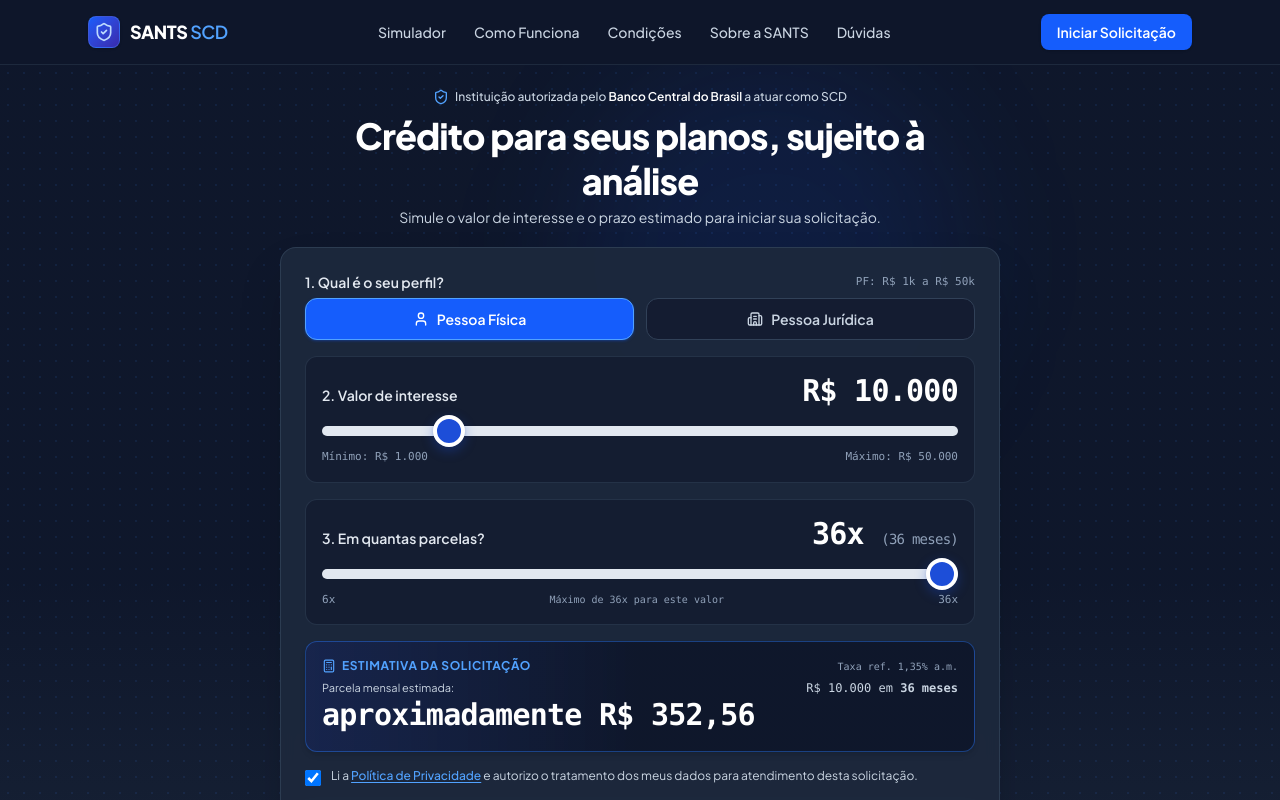
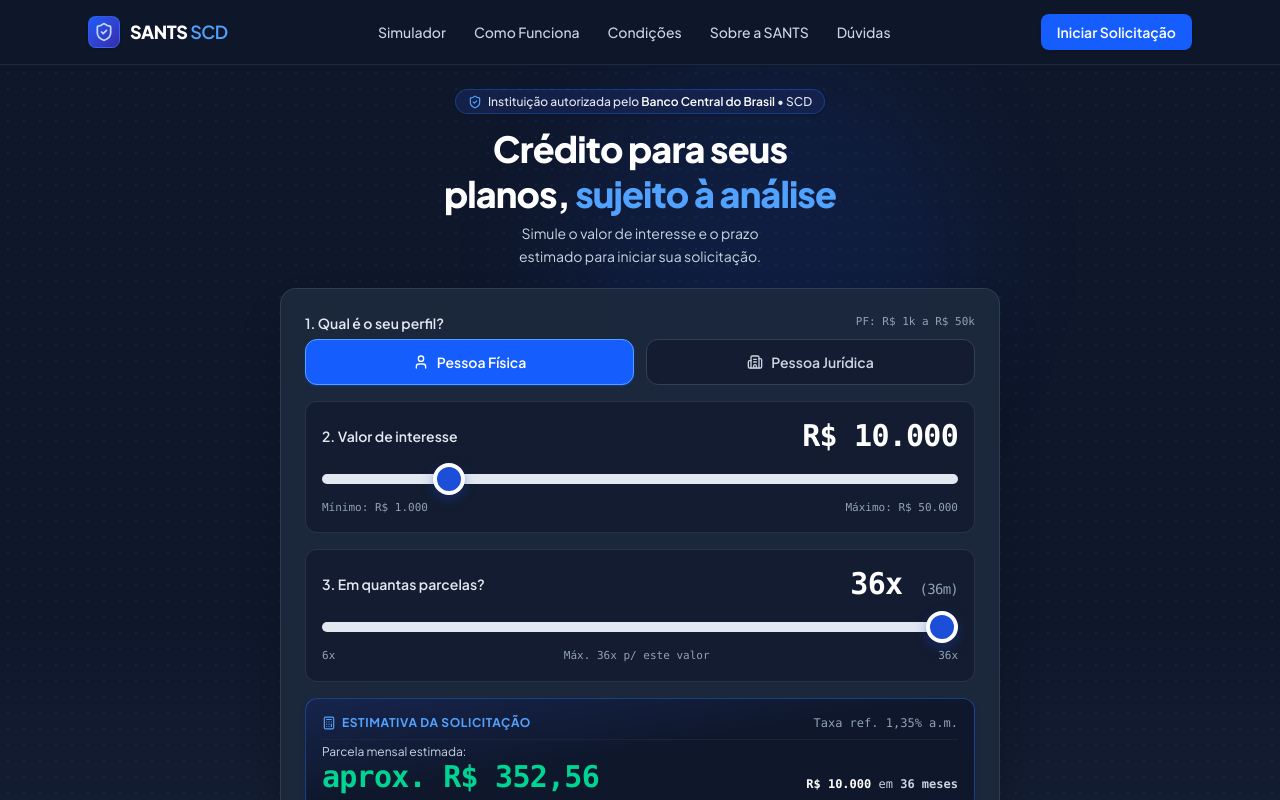
Before and after one commit to appestoquebras-eng/SANTS-SCD---Solicita-o-de-Cr-dito, a React (Vite) app: page / in a window 1280 px wide. Shown: the top 800 px of the page. Built offline with nearby package versions, Linux system fonts and the light colour scheme; no server answers.

Commit message:
style: adjust SimulatorHero layout padding and spacing
Refine vertical padding and container spacing to improve component alignment and visual hierarchy.

```diff
--- a/src/components/SimulatorHero.tsx
+++ b/src/components/SimulatorHero.tsx
@@ -195,43 +195,45 @@ export const SimulatorHero: React.FC<SimulatorHeroProps> = ({ onOpenPrivacy, onO
   };
 
   return (
-    <section id="simulador" className="relative pt-2 pb-8 sm:pt-6 sm:pb-12 bg-gradient-to-b from-slate-900 via-slate-900 to-slate-800 text-white overflow-hidden">
+    <section id="simulador" className="relative pt-3 pb-8 sm:pt-6 sm:pb-12 bg-gradient-to-b from-slate-900 via-slate-900 to-slate-800 text-white overflow-hidden">
       {/* Visual background textures */}
       <div className="absolute inset-0 opacity-10 bg-[radial-gradient(#3b82f6_1px,transparent_1px)] [background-size:16px_16px] pointer-events-none" />
       <div className="absolute top-0 right-1/4 w-96 h-96 bg-blue-600/10 rounded-full blur-3xl pointer-events-none" />
 
       <div className="relative max-w-3xl mx-auto px-4 sm:px-6">
 
-        {/* Informação Institucional e Regulatória Compacta */}
-        <div className="flex items-center justify-center gap-1.5 mb-2 text-center">
-          <ShieldCheck className="w-4 h-4 text-blue-400 shrink-0" />
-          <p className="text-xs text-slate-300 font-medium">
-            Instituição autorizada pelo <span className="text-white font-semibold">Banco Central do Brasil</span> a atuar como SCD
-          </p>
+        {/* Informação Institucional e Regulatória Compacta (Badge centralizado e harmonioso) */}
+        <div className="flex justify-center mb-2.5 sm:mb-3">
+          <div className="inline-flex items-center justify-center gap-1.5 px-3 py-1 rounded-full bg-blue-950/70 border border-blue-500/30 text-center shadow-sm max-w-full">
+            <ShieldCheck className="w-3.5 h-3.5 text-blue-400 shrink-0" />
+            <p className="text-[11px] sm:text-xs text-slate-200 font-medium leading-tight text-center">
+              Instituição autorizada pelo <span className="text-white font-semibold">Banco Central do Brasil</span> • SCD
+            </p>
+          </div>
         </div>
 
-        {/* Hero Title & Subtitle Compacto */}
-        <div className="text-center max-w-xl mx-auto mb-3 sm:mb-5">
-          <h1 className="text-xl sm:text-3xl md:text-4xl font-extrabold tracking-tight text-white mb-1 leading-tight">
-            Crédito para seus planos, sujeito à análise
+        {/* Hero Title & Subtitle com tipografia balanceada para mobile */}
+        <div className="text-center max-w-xl mx-auto mb-3.5 sm:mb-5 px-1">
+          <h1 className="text-2xl sm:text-3xl md:text-4xl font-extrabold tracking-tight text-white mb-1.5 leading-snug sm:leading-tight text-balance">
+            Crédito para seus planos, <span className="text-blue-400">sujeito à análise</span>
           </h1>
-          <p className="text-xs sm:text-sm text-slate-300">
+          <p className="text-xs sm:text-sm text-slate-300 leading-relaxed text-balance max-w-md mx-auto">
             Simule o valor de interesse e o prazo estimado para iniciar sua solicitação.
           </p>
         </div>
 
-        {/* Main Interactive Simulator Card - Compacto e direto ao ponto */}
-        <div className="bg-slate-800/95 border border-slate-700/80 rounded-2xl p-3.5 sm:p-6 shadow-2xl backdrop-blur-sm space-y-3.5 sm:space-y-4">
+        {/* Main Interactive Simulator Card - Compacto, fluido e fácil de preencher */}
+        <div className="bg-slate-800/95 border border-slate-700/80 rounded-2xl p-4 sm:p-6 shadow-2xl backdrop-blur-sm space-y-3.5 sm:space-y-4">
 
           {/* ================================================================= */}
           {/* PASSO 1: Qual é o seu perfil? (Compacto) */}
           {/* ================================================================= */}
           <div>
-            <div className="flex items-center justify-between mb-1.5">
+            <div className="flex items-center justify-between gap-2 mb-1.5">
               <label className="text-xs sm:text-sm font-semibold text-slate-200">
                 1. Qual é o seu perfil?
               </label>
-              <span className="text-[11px] text-slate-400 font-mono">
+              <span className="text-[11px] text-slate-400 font-mono shrink-0">
                 {profile === 'PF' ? 'PF: R$ 1k a R$ 50k' : 'PJ: R$ 5k a R$ 100k'}
               </span>
             </div>
@@ -239,7 +241,7 @@ export const SimulatorHero: React.FC<SimulatorHeroProps> = ({ onOpenPrivacy, onO
               <button
                 type="button"
                 onClick={() => handleProfileChange('PF')}
-                className={`flex items-center justify-center gap-2 py-2 sm:py-2.5 px-3 rounded-xl border text-xs sm:text-sm font-semibold transition-all cursor-pointer ${
+                className={`flex items-center justify-center gap-2 py-2.5 sm:py-3 px-3 rounded-xl border text-xs sm:text-sm font-semibold transition-all cursor-pointer ${
                   profile === 'PF'
                     ? 'bg-blue-600 text-white border-blue-400 shadow-sm shadow-blue-600/30'
                     : 'bg-slate-900/60 text-slate-300 border-slate-700 hover:bg-slate-700/50 hover:text-white'
@@ -253,7 +255,7 @@ export const SimulatorHero: React.FC<SimulatorHeroProps> = ({ onOpenPrivacy, onO
               <button
                 type="button"
                 onClick={() => handleProfileChange('PJ')}
-                className={`flex items-center justify-center gap-2 py-2 sm:py-2.5 px-3 rounded-xl border text-xs sm:text-sm font-semibold transition-all cursor-pointer ${
+                className={`flex items-center justify-center gap-2 py-2.5 sm:py-3 px-3 rounded-xl border text-xs sm:text-sm font-semibold transition-all cursor-pointer ${
                   profile === 'PJ'
                     ? 'bg-blue-600 text-white border-blue-400 shadow-sm shadow-blue-600/30'
                     : 'bg-slate-900/60 text-slate-300 border-slate-700 hover:bg-slate-700/50 hover:text-white'
@@ -269,18 +271,18 @@ export const SimulatorHero: React.FC<SimulatorHeroProps> = ({ onOpenPrivacy, onO
           {/* ================================================================= */}
           {/* PASSO 2: Qual valor você deseja solicitar? (Valor de interesse) */}
           {/* ================================================================= */}
-          <div className="bg-slate-900/55 rounded-xl p-3 sm:p-4 border border-slate-700/60">
-            <div className="flex items-baseline justify-between mb-1">
+          <div className="bg-slate-900/60 rounded-xl p-3.5 sm:p-4 border border-slate-700/60">
+            <div className="flex items-center justify-between gap-2 mb-1.5">
               <label htmlFor="amount-slider" className="text-xs sm:text-sm font-semibold text-slate-200">
                 2. Valor de interesse
               </label>
-              <span className="text-xl sm:text-3xl font-black text-white font-mono tracking-tight">
+              <span className="text-xl sm:text-2xl md:text-3xl font-black text-white font-mono tracking-tight shrink-0">
                 {formatCurrencyBRL(amount)}
               </span>
             </div>
 
             {/* Slider de valor */}
-            <div className="py-1">
+            <div className="py-1.5">
               <input
                 id="amount-slider"
                 type="range"
@@ -289,7 +291,7 @@ export const SimulatorHero: React.FC<SimulatorHeroProps> = ({ onOpenPrivacy, onO
                 step={currentConfig.step}
                 value={amount}
                 onChange={(e) => handleAmountChange(Number(e.target.value))}
-                className="w-full accent-blue-500 cursor-pointer h-2 bg-slate-700 rounded-lg"
+                className="w-full accent-blue-500 cursor-pointer h-2.5 bg-slate-700 rounded-lg touch-pan-x"
                 aria-valuemin={currentConfig.minAmount}
                 aria-valuemax={currentConfig.maxAmount}
                 aria-valuenow={amount}
@@ -307,18 +309,18 @@ export const SimulatorHero: React.FC<SimulatorHeroProps> = ({ onOpenPrivacy, onO
           {/* ================================================================= */}
           {/* PASSO 3: Em quantas parcelas? */}
           {/* ================================================================= */}
-          <div className="bg-slate-900/55 rounded-xl p-3 sm:p-4 border border-slate-700/60">
-            <div className="flex items-baseline justify-between mb-1">
+          <div className="bg-slate-900/60 rounded-xl p-3.5 sm:p-4 border border-slate-700/60">
+            <div className="flex items-center justify-between gap-2 mb-1.5">
               <label htmlFor="term-slider" className="text-xs sm:text-sm font-semibold text-slate-200">
                 3. Em quantas parcelas?
               </label>
-              <span className="text-xl sm:text-3xl font-black text-white font-mono tracking-tight">
-                {term}x <span className="text-xs sm:text-sm font-normal text-slate-400">({term} meses)</span>
+              <span className="text-xl sm:text-2xl md:text-3xl font-black text-white font-mono tracking-tight shrink-0">
+                {term}x <span className="text-xs sm:text-sm font-normal text-slate-400">({term}m)</span>
               </span>
             </div>
 
             {/* Slider de parcelas */}
-            <div className="py-1">
+            <div className="py-1.5">
               <input
                 id="term-slider"
                 type="range"
@@ -327,7 +329,7 @@ export const SimulatorHero: React.FC<SimulatorHeroProps> = ({ onOpenPrivacy, onO
                 step={1}
                 value={term}
                 onChange={(e) => handleTermChange(Number(e.target.value))}
-                className="w-full accent-blue-500 cursor-pointer h-2 bg-slate-700 rounded-lg"
+                className="w-full accent-blue-500 cursor-pointer h-2.5 bg-slate-700 rounded-lg touch-pan-x"
                 aria-valuemin={CREDIT_CONFIG.minimumTermMonths}
                 aria-valuemax={maxAllowedTerm}
                 aria-valuenow={term}
@@ -338,8 +340,8 @@ export const SimulatorHero: React.FC<SimulatorHeroProps> = ({ onOpenPrivacy, onO
             {/* Extremidades */}
             <div className="flex justify-between items-center text-[11px] text-slate-400 font-mono mt-1">
               <span>{CREDIT_CONFIG.minimumTermMonths}x</span>
-              <span className="text-[10px] text-slate-400">
-                Máximo de {maxAllowedTerm}x para este valor
+              <span className="text-[10px] sm:text-[11px] text-slate-400 text-center px-1">
+                Máx. {maxAllowedTerm}x p/ este valor
               </span>
               <span>{maxAllowedTerm}x</span>
             </div>
@@ -348,26 +350,29 @@ export const SimulatorHero: React.FC<SimulatorHeroProps> = ({ onOpenPrivacy, onO
           {/* ================================================================= */}
           {/* PASSO 4: Card de Resultado (Estimativa da solicitação) Compacto */}
           {/* ================================================================= */}
-          <div className="p-3 sm:p-4 bg-gradient-to-r from-blue-950/70 via-slate-900 to-slate-900 border border-blue-500/40 rounded-xl shadow-md">
-            <div className="flex items-center justify-between gap-2 mb-1">
+          <div className="p-3.5 sm:p-4 bg-gradient-to-br from-blue-950/70 via-slate-900 to-slate-900 border border-blue-500/40 rounded-xl shadow-md space-y-2">
+            <div className="flex items-center justify-between gap-2">
               <div className="flex items-center gap-1.5 text-blue-400 text-xs font-bold uppercase tracking-wider">
                 <Calculator className="w-3.5 h-3.5 shrink-0" />
                 <span>Estimativa da solicitação</span>
               </div>
-              <span className="text-[10px] text-slate-400 font-mono">
+              <span className="text-[10px] sm:text-xs text-slate-400 font-mono shrink-0">
                 Taxa ref. 1,35% a.m.
               </span>
             </div>
 
-            <div className="flex flex-wrap items-baseline justify-between gap-1 py-0.5">
+            <div className="flex flex-col sm:flex-row sm:items-end justify-between gap-2 pt-1 border-t border-slate-800/80">
               <div>
-                <span className="text-[11px] text-slate-300 block">Parcela mensal estimada:</span>
-                <div className="text-2xl sm:text-3xl font-black text-white font-mono tracking-tight">
-                  aproximadamente {formatCurrencyExactBRL(estimatedPayment)}
+                <span className="text-[11px] sm:text-xs text-slate-300 block mb-0.5">
+                  Parcela mensal estimada:
+                </span>
+                <div className="text-2xl sm:text-3xl font-black text-emerald-400 font-mono tracking-tight leading-none">
+                  aprox. {formatCurrencyExactBRL(estimatedPayment)}
                 </div>
               </div>
-              <div className="text-right text-xs text-slate-300 font-mono">
-                <span>{formatCurrencyBRL(amount)}</span> em <strong>{term} meses</strong>
+              <div className="text-left sm:text-right text-xs text-slate-300 font-mono bg-slate-950/50 sm:bg-transparent px-2.5 py-1 sm:p-0 rounded-lg border border-slate-800/60 sm:border-0 inline-flex sm:block items-center justify-between">
+                <span className="text-slate-400 sm:hidden">Resumo:</span>
+                <span><strong className="text-white">{formatCurrencyBRL(amount)}</strong> em <strong>{term} meses</strong></span>
               </div>
             </div>
           </div>
@@ -417,9 +422,9 @@ export const SimulatorHero: React.FC<SimulatorHeroProps> = ({ onOpenPrivacy, onO
             type="button"
             disabled={!agreedPrivacy || routing}
             onClick={handleWhatsAppClick}
-            className={`w-full py-3.5 px-5 rounded-xl font-bold text-base sm:text-lg flex items-center justify-center gap-2.5 transition-all duration-200 cursor-pointer shadow-lg ${
+            className={`w-full py-3.5 px-4 rounded-xl font-bold text-base sm:text-lg flex items-center justify-center gap-2.5 transition-all duration-200 cursor-pointer shadow-lg active:scale-[0.99] ${
               agreedPrivacy
-                ? 'bg-emerald-600 hover:bg-emerald-500 active:bg-emerald-700 text-white shadow-emerald-900/30 hover:scale-[1.005]'
+                ? 'bg-emerald-600 hover:bg-emerald-500 active:bg-emerald-700 text-white shadow-emerald-900/30'
                 : 'bg-slate-700 text-slate-400 cursor-not-allowed opacity-60 shadow-none'
             }`}
           >
@@ -431,7 +436,7 @@ export const SimulatorHero: React.FC<SimulatorHeroProps> = ({ onOpenPrivacy, onO
             >
               <path d="M12.031 2C6.516 2 2.025 6.491 2.025 12.006c0 1.93.551 3.734 1.508 5.263L2.002 22l4.898-1.503a9.96 9.96 0 0 0 5.131 1.517c5.515 0 10.006-4.491 10.006-10.008C22.037 6.491 17.546 2 12.031 2zm0 18.232c-1.637 0-3.153-.473-4.437-1.285l-.318-.201-2.923.898.908-2.854-.207-.328A8.19 8.19 0 0 1 3.82 12.006C3.82 7.481 7.498 3.803 12.031 3.803c4.533 0 8.211 3.678 8.211 8.203 0 4.525-3.678 8.226-8.211 8.226zm4.502-6.149c-.247-.124-1.463-.722-1.69-.805-.227-.082-.392-.124-.557.124-.165.247-.64 1.052-.784 1.217-.144.165-.289.186-.536.062-.247-.124-1.043-.385-1.986-1.226-.734-.655-1.23-1.464-1.374-1.711-.144-.247-.015-.38.109-.504.111-.111.247-.289.371-.433.124-.144.165-.247.247-.412.082-.165.041-.309-.021-.433-.062-.124-.557-1.34-.763-1.835-.2-.482-.404-.417-.557-.425l-.474-.008c-.165 0-.433.062-.66.309-.227.247-.866.845-.866 2.062 0 1.216.887 2.392 1.01 2.557.124.165 1.745 2.665 4.227 3.738.591.255 1.052.408 1.412.522.593.188 1.134.161 1.56.098.476-.071 1.463-.598 1.669-1.175.206-.577.206-1.072.144-1.175-.062-.103-.227-.165-.474-.289z" />
             </svg>
-            <span>{routing ? 'Encaminhando…' : 'Continuar pelo WhatsApp'}</span>
+            <span>{routing ? 'Encaminhando…' : 'Solicitar Análise!'}</span>
           </button>
 
           {!agreedPrivacy && (
@@ -444,14 +449,14 @@ export const SimulatorHero: React.FC<SimulatorHeroProps> = ({ onOpenPrivacy, onO
           {/* ================================================================= */}
           {/* EXPLICAÇÕES E CONDIÇÕES REGULATÓRIAS (EM BAIXO DO BOTÃO) */}
           {/* ================================================================= */}
-          <div className="pt-3 border-t border-slate-700/60 space-y-1.5 text-[11px] text-slate-400 leading-relaxed text-center sm:text-left">
+          <div className="pt-3 border-t border-slate-700/60 space-y-2 text-[11px] sm:text-xs text-slate-400 leading-relaxed text-center sm:text-left text-balance">
             <p>
               <strong className="text-slate-300">Explicações e Condições:</strong> Esta é apenas uma estimativa calculada com a taxa de referência mínima informada de 1,35% ao mês (equivalente a partir de aprox. 17,46% ao ano). A taxa efetiva, CET, custos, valor da parcela e demais condições podem variar conforme modalidade, perfil e análise de crédito. O número máximo de parcelas varia conforme o valor de interesse.
             </p>
-            <p className="text-slate-500">
+            <p className="text-slate-500 text-[10px] sm:text-[11px]">
               A estimativa acima utiliza apenas a taxa mensal de referência e pode não incluir CET, tributos, seguros ou outros custos eventualmente aplicáveis. Estimativa informativa; não representa aprovação, proposta vinculante ou garantia de concessão de crédito.
             </p>
-            <p className="text-slate-400 font-medium text-center">
+            <p className="text-slate-400 font-medium text-center text-[11px]">
               Operação sujeita à análise • Produto destinado exclusivamente a maiores de 18 anos.
             </p>
           </div>
```
